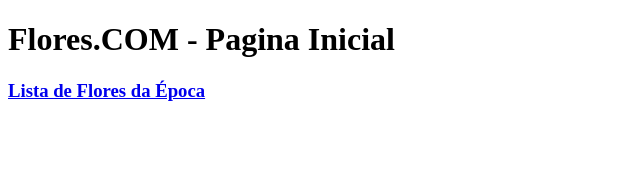
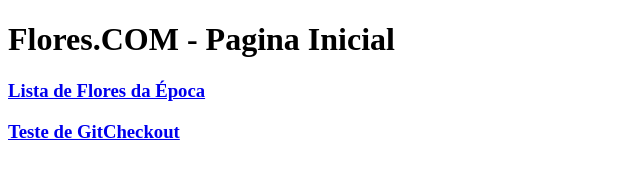
Before and after one commit to cadu172/CursoGIT, a plain HTML site: page index.html in a window 1280 px wide. Shown: the whole page, without its empty margins (0-640 px from the left). Drawn offline with Linux system fonts and the light colour scheme.

Commit message:
Realizado o teste com a funcionalidade do Git Checkout na aula 131

```diff
--- a/index.html
+++ b/index.html
@@ -10,6 +10,7 @@
 
     <h1>Flores.COM - Pagina Inicial</h1>
     <h3><a href="floresEpoca.html">Lista de Flores da Época</a></h3>
+    <h3><a href="floresEpoca.html">Teste de GitCheckout</a></h3>
 
 </body>
 </html>
```
